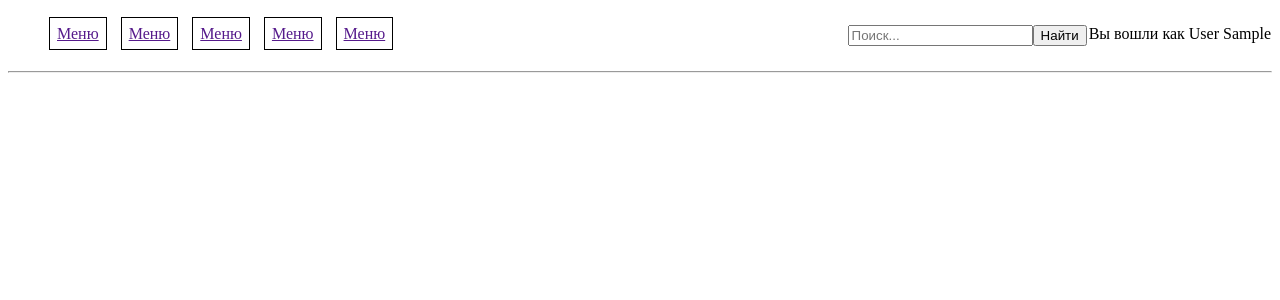
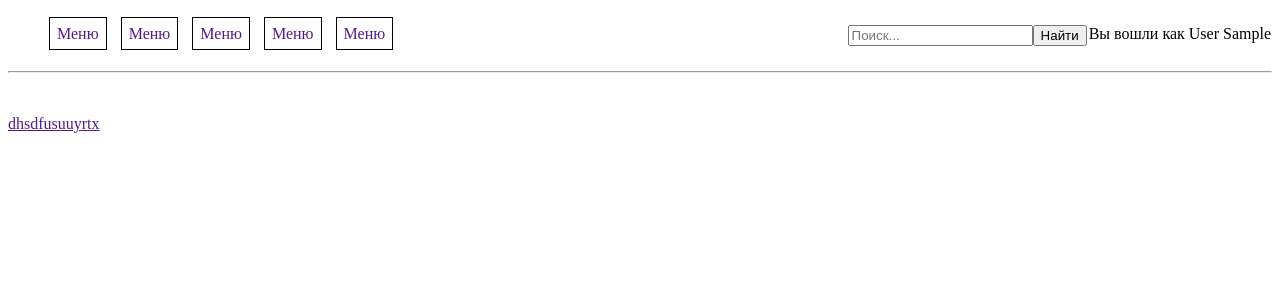
Before and after one commit to ivnglkv/cross_register, a Django app: page / in a window 1280 px wide. Shown: the top 300 px of the page. Run offline with Django 3.2, Linux system fonts and the light colour scheme; the visitor is signed in with stand-in values (Sample User, id 1); parts of the project's set-up code (start-up, migrations or seed data) failed here and were passed over.

Commit message:
Меню без подчеркивания

```diff
--- a/common/templates/common/base.html
+++ b/common/templates/common/base.html
@@ -9,12 +9,12 @@
 <table class="text">
 	<tr>
 	<td>
-	<ul class="hr">
-		<li><a href=""><u>Меню</u></a></li>
-		<li><a href=""><u>Меню</u></a></li>
-		<li><a href=""><u>Меню</u></a></li>
-		<li><a href=""><u>Меню</u></a></li>
-		<li><a href=""><u>Меню</u></a></li>
+	<ul class="hr" >
+		<li><a class="h1" href="">Меню</a></li>
+		<li><a class="h1" href="">Меню</a></li>
+		<li><a class="h1" href="">Меню</a></li>
+		<li><a class="h1" href="">Меню</a></li>
+		<li><a class="h1" href="">Меню</a></li>
 	</ul>
 	</td>
 	<td valign="top" class="rightcol">
--- a/common/templates/common/index.html
+++ b/common/templates/common/index.html
@@ -13,4 +13,5 @@
  	 {% for pbx in pbx.list %}
  	 	<p><a href="">{{ pbx }}</a></p>
 	 {% endfor %}
+	  	 	<p><a href="">dhsdfusuuyrtx</a></p>
 {% endblock%}
--- a/journal/static/journal/style.css
+++ b/journal/static/journal/style.css
@@ -5,7 +5,7 @@ ul.hr li {
 	padding:7px; /* Поля вокруг текста */
 }
 
-A{
+a.h1{
 	text-decoration: none; /* Убирает подчеркивание для ссылок */
 }
 
```
